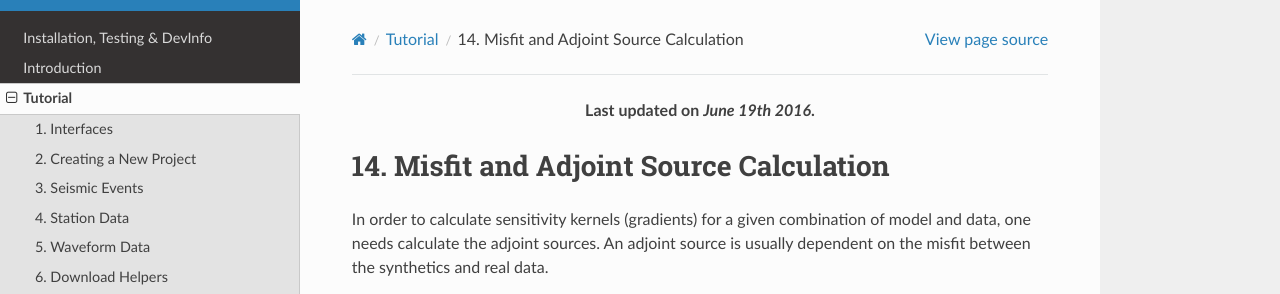
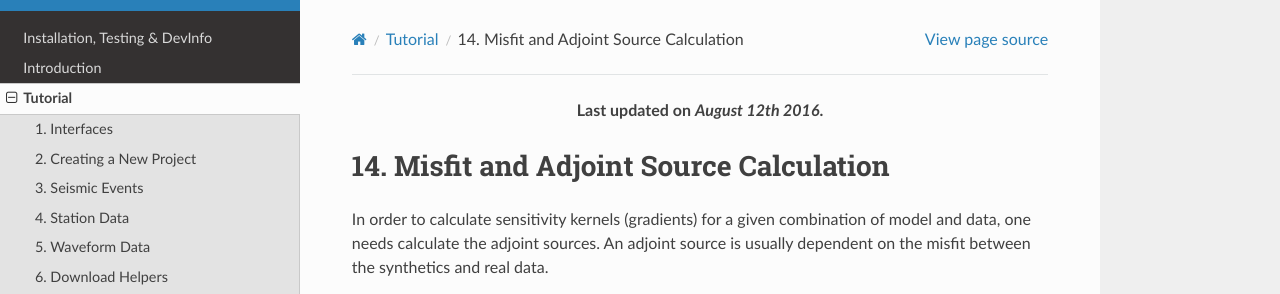
Before and after one commit to krischer/LASIF, a Sphinx documentation site: the page built from doc/tutorial/13_misfits_and_adjoint_sources.rst, in a window 1280 px wide and 900 px high. Shown: the top 294 px of the window. Built offline with Sphinx 7.4.7 and the Read the Docs theme 2.0.0, drawn with Linux system fonts in a browser that asks for light colours; pages that are not in the unit, such as notebooks, are missing from menus.

Commit message:
Updating last updated dates across the tutorial

```diff
--- a/doc/tutorial/13_misfits_and_adjoint_sources.rst
+++ b/doc/tutorial/13_misfits_and_adjoint_sources.rst
@@ -1,4 +1,4 @@
-.. centered:: Last updated on *June 19th 2016*.
+.. centered:: Last updated on *August 12th 2016*.
 
 Misfit and Adjoint Source Calculation
 -------------------------------------
--- a/doc/tutorial/14_model_update.rst
+++ b/doc/tutorial/14_model_update.rst
@@ -1,4 +1,4 @@
-.. centered:: Last updated on *June 19th 2016*.
+.. centered:: Last updated on *August 12th 2016*.
 
 Model Update
 ------------
--- a/doc/tutorial/15_next_iterations.rst
+++ b/doc/tutorial/15_next_iterations.rst
@@ -1,3 +1,5 @@
+.. centered:: Last updated on *August 12th 2016*.
+
 Next Iterations
 ---------------
 
--- a/doc/tutorial/16_customizing_lasif.rst
+++ b/doc/tutorial/16_customizing_lasif.rst
@@ -1,3 +1,5 @@
+.. centered:: Last updated on *August 12th 2016*.
+
 Customizing LASIF
 -----------------
 
```
